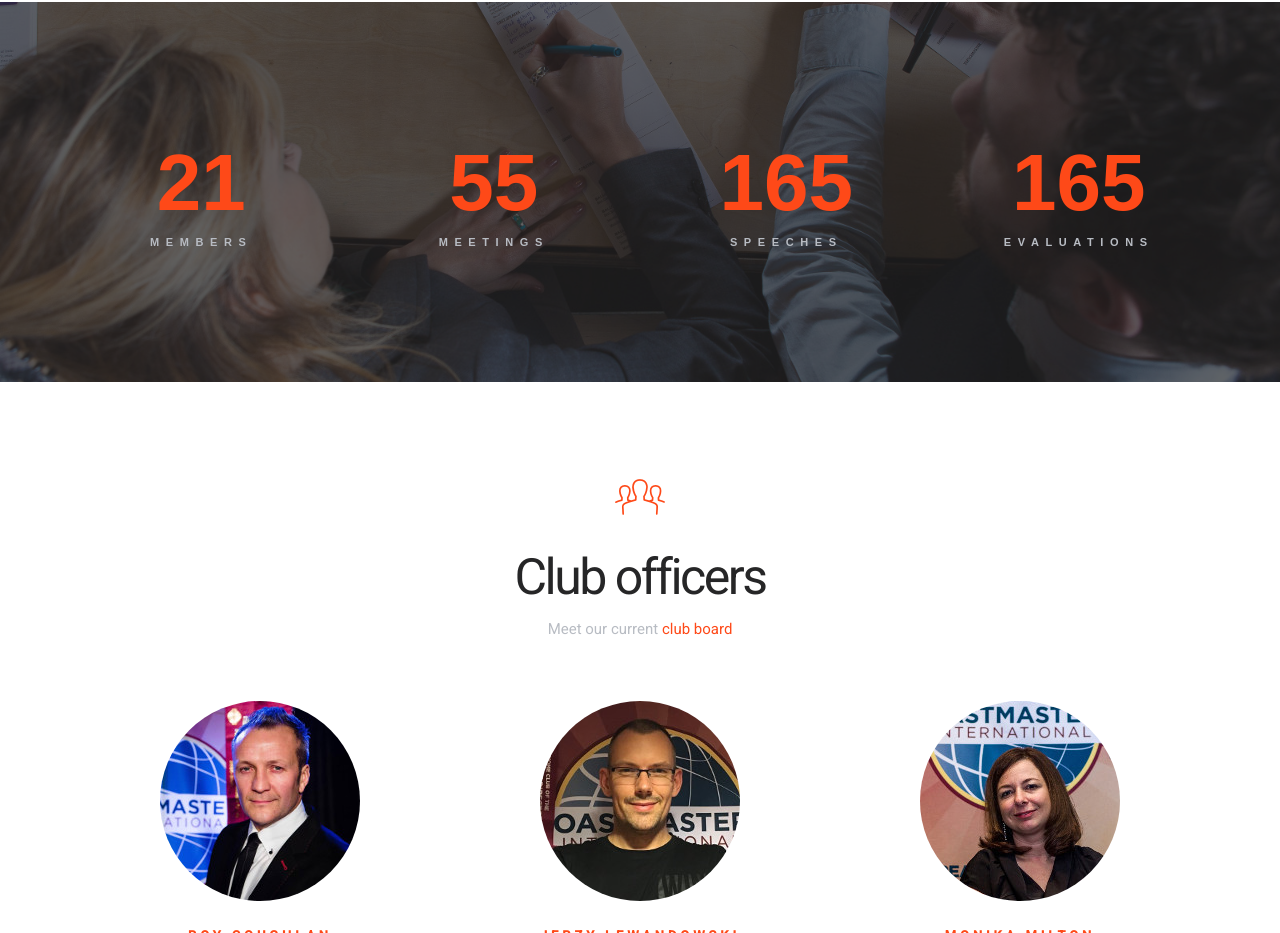
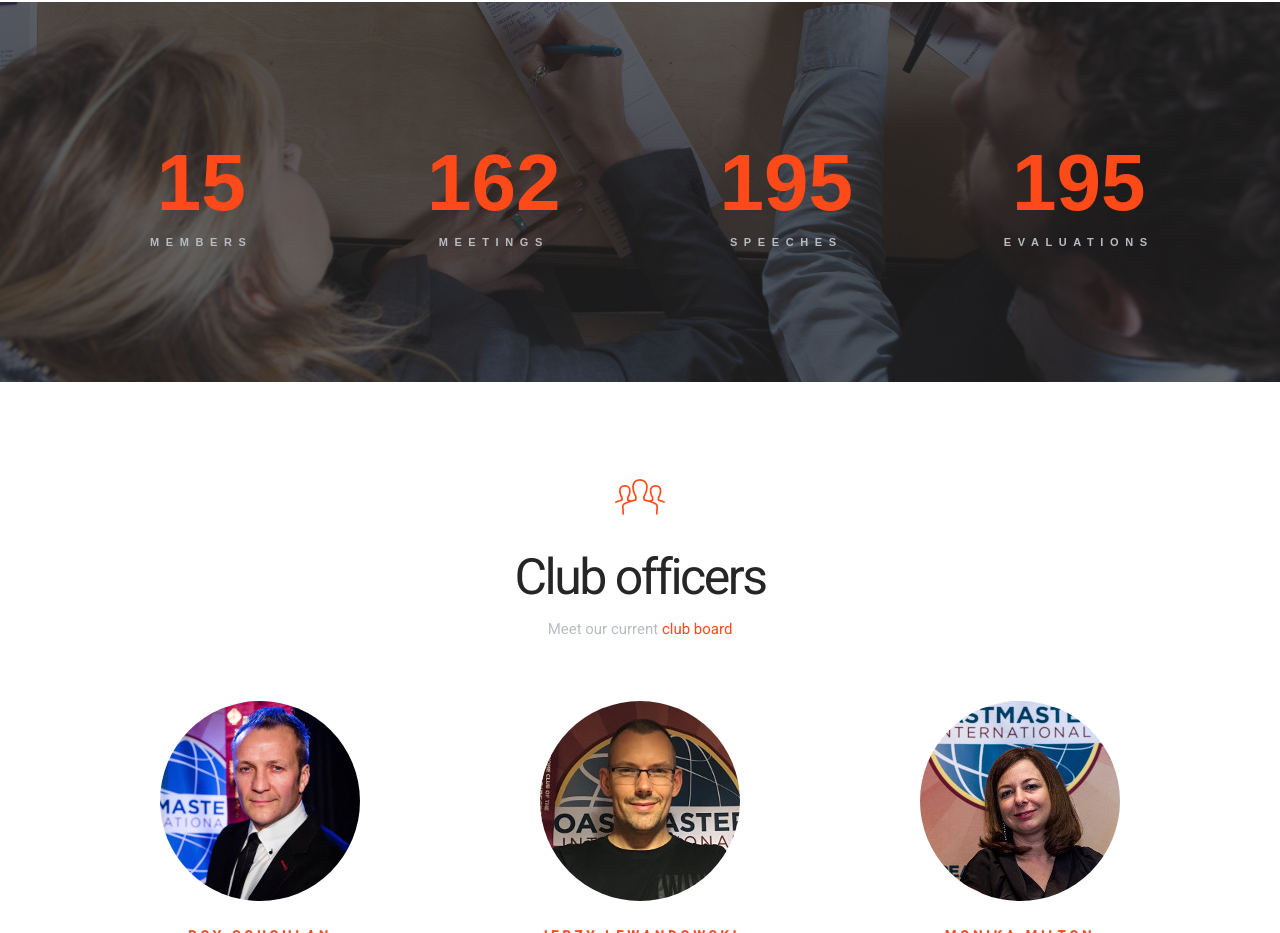
Before and after one commit to xmik/toastmasters-sol-www, a plain HTML site: page index.html in a window 1280 px wide. Shown: the part 1838-2771 px from the top of the page. Drawn offline with Linux system fonts and the light colour scheme; some packages are replaced by stand-ins of ours; no server answers; a web font is replaced by a local one.

Commit message:
update numeric information about the club

```diff
--- a/index.html
+++ b/index.html
@@ -144,7 +144,7 @@
 					<div class="counter-block counter-block-no-border">
 						<div class="counter-box">
 							<div class="counter-content">
-								<span class="count" data-from="0" data-to="21">0</span>
+								<span class="count" data-from="0" data-to="15">0</span>
 
 								<p class="title">members</p>
 							</div>
@@ -156,7 +156,7 @@
 					<div class="counter-block counter-block-no-border">
 						<div class="counter-box">
 							<div class="counter-content">
-								<span class="count" data-from="0" data-to="55">0</span>
+								<span class="count" data-from="0" data-to="162">0</span>
 
 								<p class="title">meetings</p>
 							</div>
@@ -168,7 +168,7 @@
 					<div class="counter-block counter-block-no-border">
 						<div class="counter-box">
 							<div class="counter-content">
-								<span class="count" data-from="0" data-to="165">0</span>
+								<span class="count" data-from="0" data-to="195">0</span>
 
 								<p class="title">speeches</p>
 							</div>
@@ -180,7 +180,7 @@
 					<div class="counter-block counter-block-no-border">
 						<div class="counter-box">
 							<div class="counter-content">
-								<span class="count" data-from="0" data-to="165">0</span>
+								<span class="count" data-from="0" data-to="195">0</span>
 
 								<p class="title">evaluations</p>
 							</div>
```
